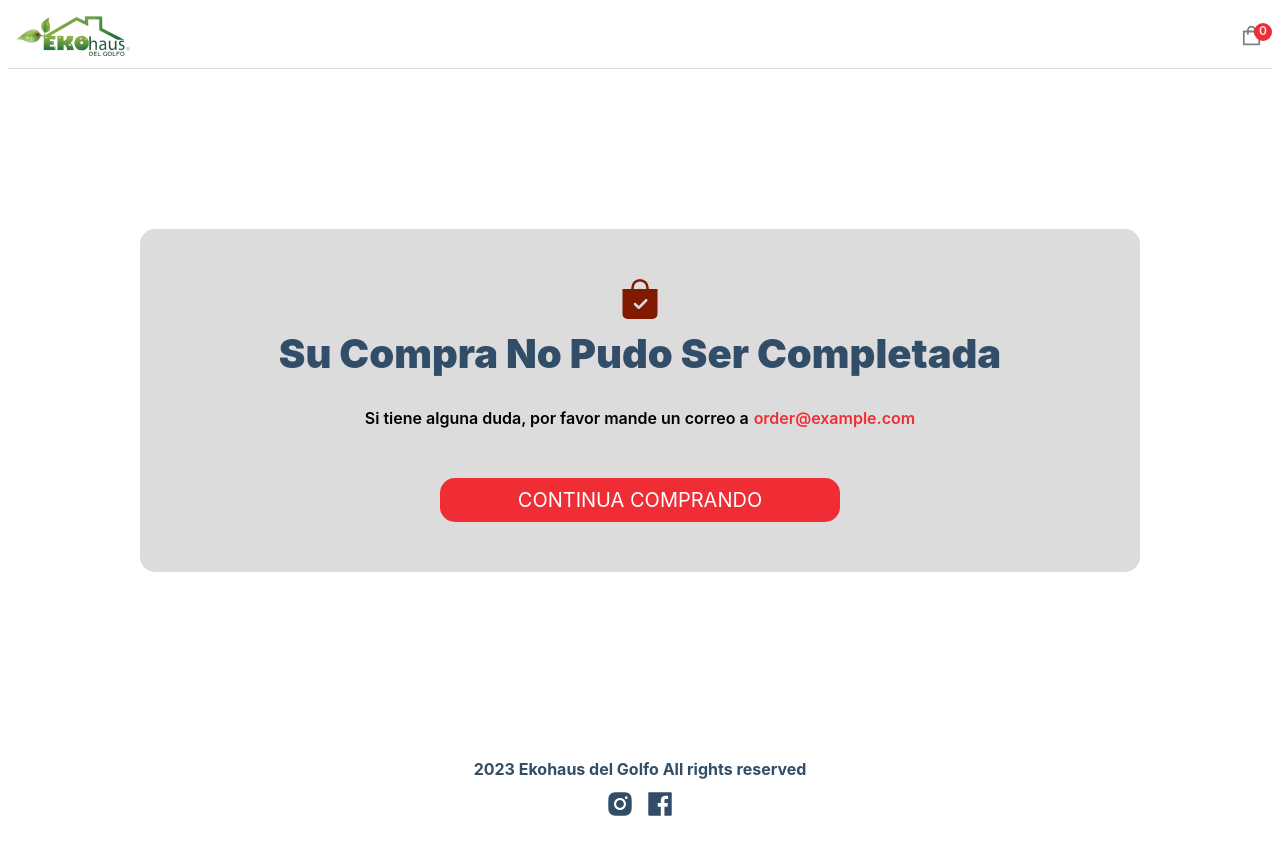
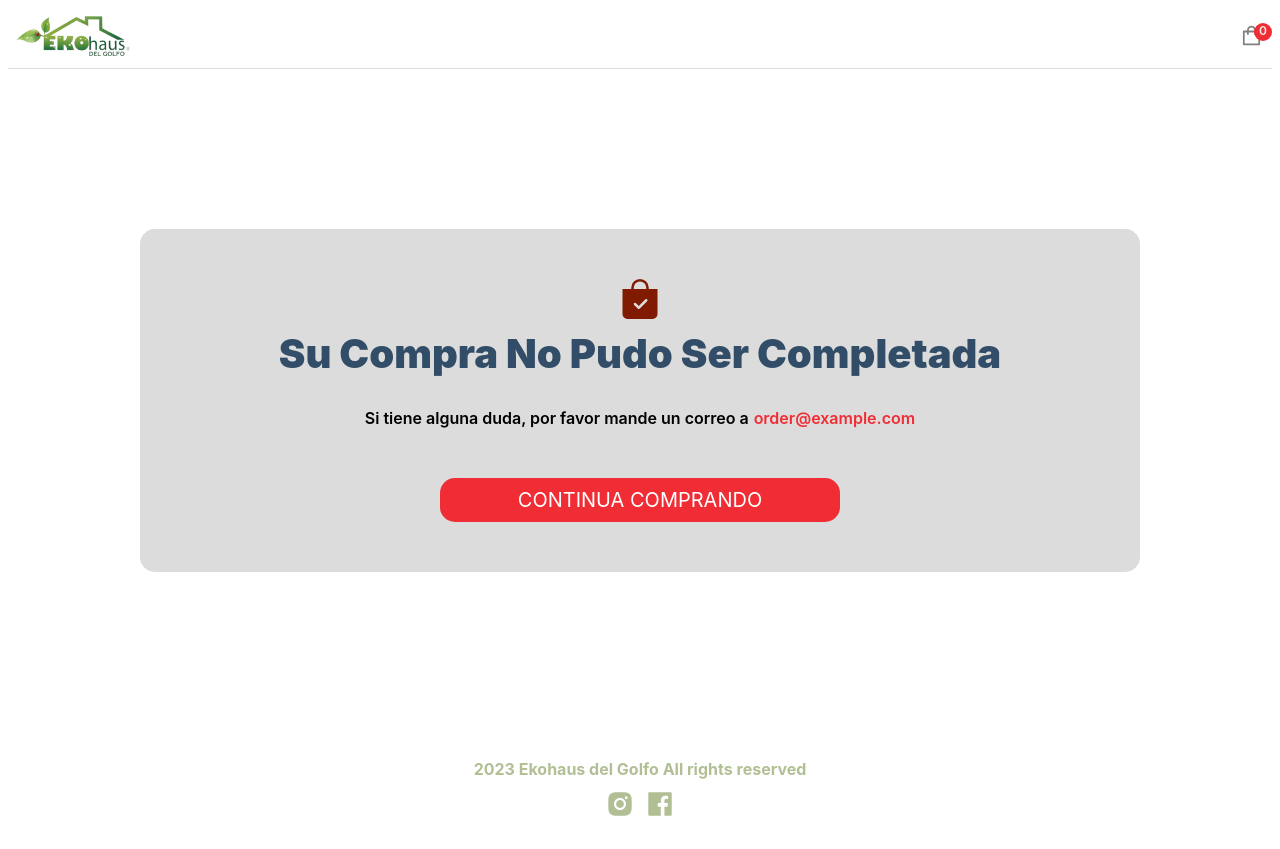
Before and after one commit to stephanyRmzE/ekohaus, a Next.js app: page /canceled in a window 1280 px wide. Built offline with nearby package versions, Linux system fonts and the light colour scheme.

Commit message:
change color footer

```diff
--- a/styles/globals.css
+++ b/styles/globals.css
@@ -332,7 +332,7 @@ span.text-red {
 }
 
 .footer-container {
-  color: #324d67;
+  color: #B1BF95;
   text-align: center;
   margin-top: 20px;
   padding: 30px 10px;
```
